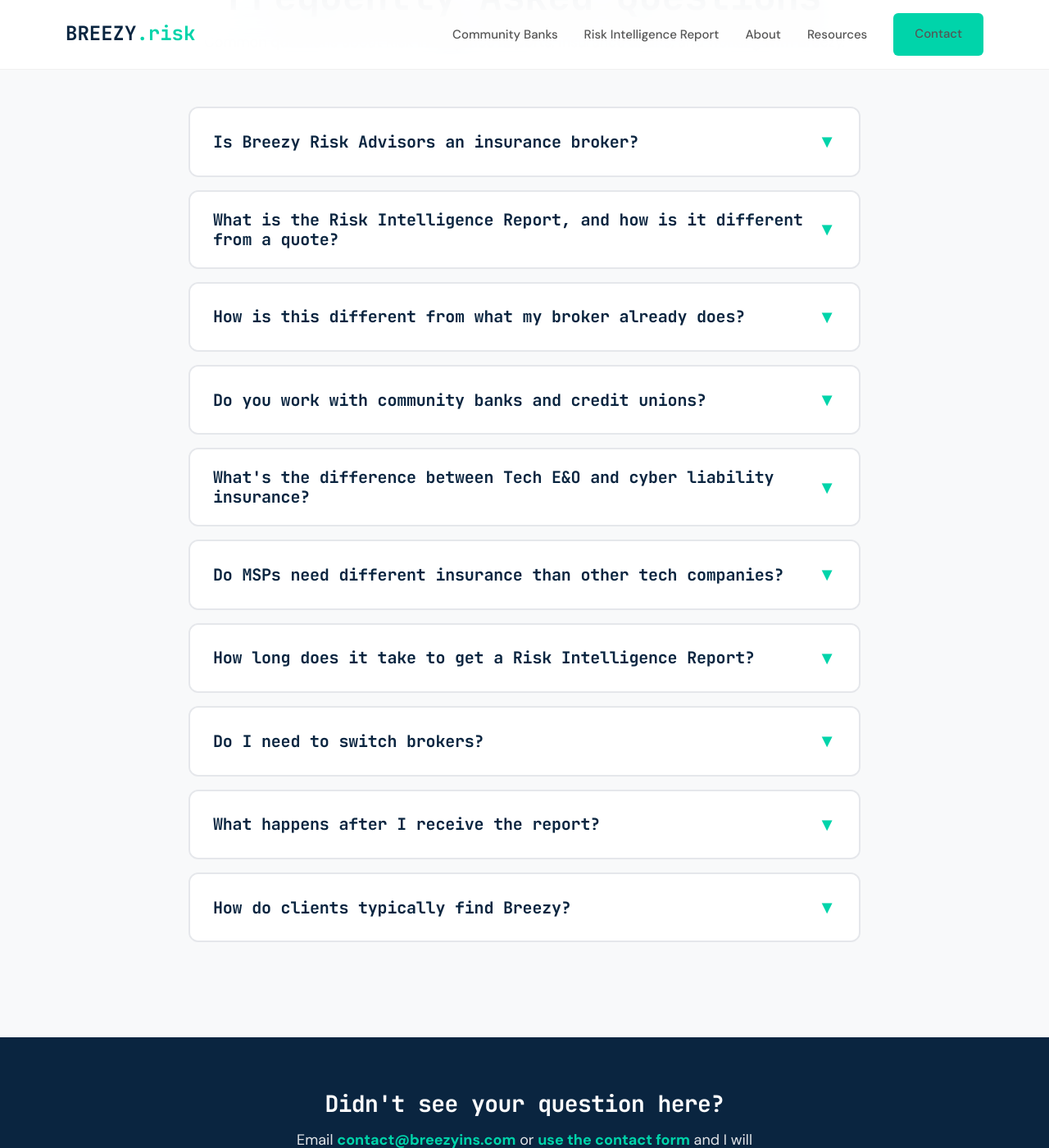
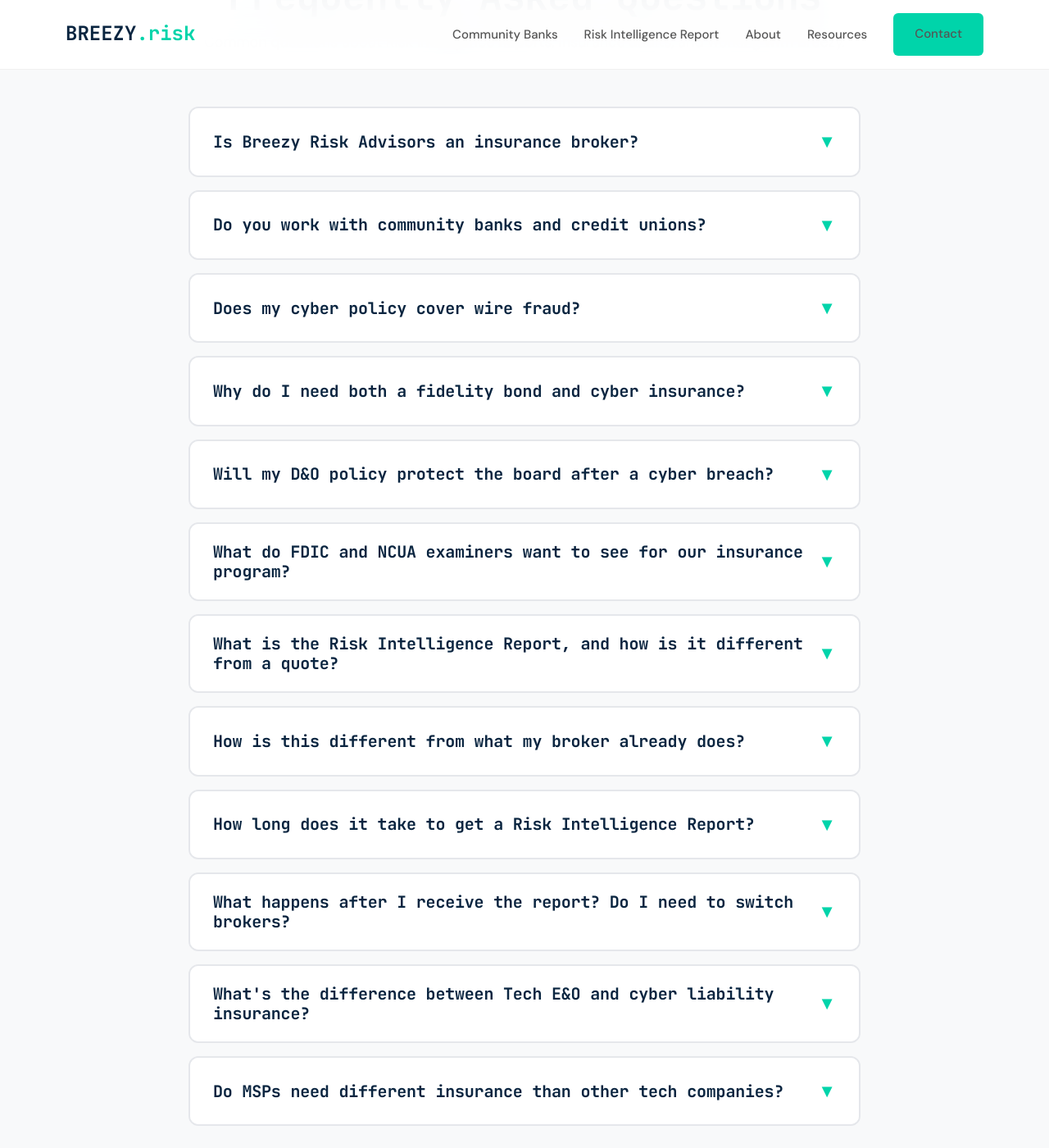
Before and after one commit to joeproe1/breezyins.com, a Jekyll site: the page built from faq.html, in a window 1280 px wide and 1400 px high, scrolled down 294 px. Shown: the whole window at 82% size. Built offline with Jekyll 4.4.1, drawn with Linux system fonts in a browser that asks for light colours; part of the change alters nothing that is shown.

Commit message:
FAQ refresh: bank-forward question order, four new bank questions
Co-Authored-By: Claude Opus 4.6 <noreply@anthropic.com>

```diff
--- a/faq.html
+++ b/faq.html
@@ -52,7 +52,47 @@ permalink: /faq/
       "name": "Is Breezy Risk Advisors an insurance broker?",
       "acceptedAnswer": {
         "@type": "Answer",
-        "text": "No. Breezy Risk Advisors is an independent risk advisory firm. I don't sell insurance, place policies, or earn commissions. I review and audit your existing insurance program and report what I find. If you want to act on the findings, you take them to your broker, or I can help you find one. The audit is the product, not a step toward a sale."
+        "text": "No. Breezy Risk Advisors is an independent risk advisory firm. I do not sell insurance, place policies, or earn commissions. I review and audit your existing insurance program and report what I find. If you want to act on the findings, you take them to your broker, or I can help you find one. The audit is the product, not a step toward a sale."
+      }
+    },
+    {
+      "@type": "Question",
+      "name": "Do you work with community banks and credit unions?",
+      "acceptedAnswer": {
+        "@type": "Answer",
+        "text": "Yes. Community banks and credit unions are a primary focus. Banks carry three overlapping policies (cyber, fidelity bond, D&O) that interact in ways most brokers review in isolation. I read all three together and map which policy responds to each incident type: wire fraud, ransomware, regulatory investigation, board liability. The report is built for three audiences: your board, your compliance team or examiner, and your broker."
+      }
+    },
+    {
+      "@type": "Question",
+      "name": "Does my cyber policy cover wire fraud?",
+      "acceptedAnswer": {
+        "@type": "Answer",
+        "text": "Sometimes, partially, with conditions. Most cyber policies treat wire fraud under a social engineering or funds transfer fraud sublimit, often $100K to $250K against a much larger aggregate limit. Many require the bank to prove a verification protocol was followed. The fidelity bond may be invoked as the primary policy, but its voluntary parting exclusion can apply when an employee initiated the transfer. The result is two carriers pointing at each other while the bank carries the loss. I read both policies together and map which scenarios respond, which are sublimited, and which fall through."
+      }
+    },
+    {
+      "@type": "Question",
+      "name": "Why do I need both a fidelity bond and cyber insurance?",
+      "acceptedAnswer": {
+        "@type": "Answer",
+        "text": "They were written for different problems. The fidelity bond covers employee dishonesty and physical theft. The cyber policy covers digital incidents like ransomware, data breaches, and network outages. Wire fraud and social engineering sit in the middle, and both policies have exclusions or sublimits in that overlap zone. A bank that carries both can still find that neither responds at meaningful limits when a $400,000 wire goes out the door. The point of an audit is to map exactly where the two policies meet, where they conflict, and where the gap falls on the institution."
+      }
+    },
+    {
+      "@type": "Question",
+      "name": "Will my D&O policy protect the board after a cyber breach?",
+      "acceptedAnswer": {
+        "@type": "Answer",
+        "text": "Probably less than you think. Most D&O policies for community banks include a cyber exclusion that excludes anything arising out of a cyber event. The intent is to push those claims to the cyber policy, but the cyber policy excludes D&O-style claims like shareholder derivative actions and individual director liability. After a breach, directors can face personal liability with neither policy responding at meaningful limits. I read both policies together and identify the wording that creates the gap, plus any investigative cost coverage the cyber policy may carry that the board can use."
+      }
+    },
+    {
+      "@type": "Question",
+      "name": "What do FDIC and NCUA examiners want to see for our insurance program?",
+      "acceptedAnswer": {
+        "@type": "Answer",
+        "text": "Examiners ask whether the board has reviewed the institution's insurance program in light of the bank's actual cyber and operational risk. They look for evidence of an independent assessment, not a renewal summary from a broker. A Risk Intelligence Report is built for that question. It includes specific findings, policy-language citations, dollar-range exposure, and a remediation plan. You can put it in front of an examiner as documented evidence that the board has reviewed coverage against the scenarios most likely to trigger a claim. The same applies to NCUA examinations of credit unions."
       }
     },
     {
@@ -60,7 +100,7 @@ permalink: /faq/
       "name": "What is the Risk Intelligence Report, and how is it different from a quote?",
       "acceptedAnswer": {
         "@type": "Answer",
-        "text": "A quote tells you the premium and a high-level description of coverage. It rarely tells you where the real gaps are or how your policies perform against realistic claim scenarios. The Risk Intelligence Report is a line-by-line analysis that flags where coverage will respond, be disputed, or fail, and what to fix first. For banks, it maps how cyber, fidelity bond, and D&O interact. For MSPs, it covers contract compliance issues. Best fit: Organizations that want to know whether their insurance will hold up in practice."
+        "text": "A quote tells you the premium and a high-level description of coverage. It rarely tells you where the real gaps are or how your policies perform against realistic claim scenarios. The Risk Intelligence Report is a detailed analysis that flags where coverage will respond, be disputed, or fail, and what to fix first. For banks, it maps how cyber, fidelity bond, and D&O interact. For MSPs, it covers contract compliance issues. Best fit: organizations that want to know whether their insurance will hold up in practice."
       }
     },
     {
@@ -73,10 +113,18 @@ permalink: /faq/
     },
     {
       "@type": "Question",
-      "name": "Do you work with community banks and credit unions?",
+      "name": "How long does it take to get a Risk Intelligence Report?",
       "acceptedAnswer": {
         "@type": "Answer",
-        "text": "Yes. Community banks and credit unions are a primary focus. Banks carry three overlapping policies (cyber, fidelity bond, D&O) that interact in ways most brokers review in isolation. I read all three together and map which policy responds to each incident type: wire fraud, ransomware, regulatory investigation, board liability. The report is built for three audiences: your board, your compliance team or examiner, and your broker."
+        "text": "Typically one week once I have your documents. You send your current policies (and for MSPs, up to three client agreements). I review coverage against realistic claim scenarios, then deliver the report with a walkthrough call."
+      }
+    },
+    {
+      "@type": "Question",
+      "name": "What happens after I receive the report? Do I need to switch brokers?",
+      "acceptedAnswer": {
+        "@type": "Answer",
+        "text": "You choose how to use it. Most institutions take the report to their current broker to renegotiate coverage at renewal, share it with their board or examiner as documented evidence of an independent review, or use it as a baseline to measure improvements year over year. The Risk Intelligence Report is a standalone engagement. You do not need to switch brokers, sign a broker of record letter, or move your insurance to act on the findings. The audit is the product. What you do next is up to you."
       }
     },
     {
@@ -93,38 +141,6 @@ permalink: /faq/
       "acceptedAnswer": {
         "@type": "Answer",
         "text": "Usually, yes. Standard insurance policies often define covered services too narrowly for MSP and security work, such as penetration testing, vulnerability assessments, monitoring, and incident response support. MSPs also have a distinct third-party exposure because you operate inside client environments. One incident can trigger multiple client claims."
-      }
-    },
-    {
-      "@type": "Question",
-      "name": "How long does it take to get a Risk Intelligence Report?",
-      "acceptedAnswer": {
-        "@type": "Answer",
-        "text": "Typically one week once I have your documents. You send your current policies (and for MSPs, up to three client agreements). I review coverage against realistic claim scenarios, then deliver the report with a walkthrough call."
-      }
-    },
-    {
-      "@type": "Question",
-      "name": "Do I need to switch brokers?",
-      "acceptedAnswer": {
-        "@type": "Answer",
-        "text": "No. The Risk Intelligence Report is a standalone engagement. No broker of record letter required. No commitment to move your insurance. Most clients use the report to work more effectively with their current broker. The value is knowing exactly what your policies say, where the gaps are, and what to prioritize before your next renewal."
-      }
-    },
-    {
-      "@type": "Question",
-      "name": "What happens after I receive the report?",
-      "acceptedAnswer": {
-        "@type": "Answer",
-        "text": "You choose how to use it: take it to your current broker to close the gaps and align coverage, share it with your board or examiner as documented evidence of your coverage review, or use it as a baseline to measure improvements at your next renewal. The report includes specific findings and prioritized recommendations. You and your broker decide what to act on first."
-      }
-    },
-    {
-      "@type": "Question",
-      "name": "How do clients typically find Breezy?",
-      "acceptedAnswer": {
-        "@type": "Answer",
-        "text": "Many clients are referred by a trusted partner who already works with them: IT audit and compliance firms, CPA firms that serve banks, or technology attorneys who review contracts. These professionals see insurance gaps surface during their own work but fall outside their scope to address."
       }
     }
   ]
@@ -146,7 +162,76 @@ permalink: /faq/
                 </div>
                 <div class="accordion-content">
                     <div class="accordion-body">
-                        <p>No. I don't sell insurance, place policies, or earn commissions. Breezy is an independent risk advisory firm. I review and audit your existing insurance program and report what I find. If you want to act on the findings, you take them to your broker, or I can help you find one. But the audit is the product, not a step toward a sale.</p>
+                        <p>No. I do not sell insurance, place policies, or earn commissions. Breezy is an independent risk advisory firm. I review and audit your existing insurance program and report what I find. If you want to act on the findings, you take them to your broker, or I can help you find one. The audit is the product, not a step toward a sale.</p>
+                    </div>
+                </div>
+            </div>
+
+            <div class="accordion-item">
+                <div class="accordion-header">
+                    <h2>Do you work with community banks and credit unions?</h2>
+                    <span class="icon">&#9660;</span>
+                </div>
+                <div class="accordion-content">
+                    <div class="accordion-body">
+                        <p>Yes. Community banks and credit unions are a primary focus. Banks carry three overlapping policies (cyber, fidelity bond, D&amp;O) that interact in ways most brokers review in isolation. I read all three together and map which policy responds to each incident type: wire fraud, ransomware, regulatory investigation, board liability.</p>
+                        <p>The report is built for three audiences: your board (executive brief with dollar ranges), your compliance team or examiner (full analysis with policy-language citations), and your broker (specific findings to renegotiate coverage at renewal).</p>
+                        <p><a href="{{ '/community-bank-insurance/' | relative_url }}">More on community bank insurance &rarr;</a></p>
+                    </div>
+                </div>
+            </div>
+
+            <div class="accordion-item">
+                <div class="accordion-header">
+                    <h2>Does my cyber policy cover wire fraud?</h2>
+                    <span class="icon">&#9660;</span>
+                </div>
+                <div class="accordion-content">
+                    <div class="accordion-body">
+                        <p>Sometimes, partially, with conditions. Most cyber policies treat wire fraud under a "social engineering" or "funds transfer fraud" sublimit, often $100K to $250K against a much larger aggregate limit. Many require the bank to prove a verification protocol was followed.</p>
+                        <p>The fidelity bond may be invoked as the primary policy for this type of loss, but its "voluntary parting" exclusion can apply when an employee initiated the transfer. The result is two carriers pointing at each other while the bank carries the loss.</p>
+                        <p>I read both policies together and map which scenarios respond, which are sublimited, and which fall through. <a href="{{ '/community-bank-insurance/' | relative_url }}">More on the three-policy interaction problem &rarr;</a></p>
+                    </div>
+                </div>
+            </div>
+
+            <div class="accordion-item">
+                <div class="accordion-header">
+                    <h2>Why do I need both a fidelity bond and cyber insurance?</h2>
+                    <span class="icon">&#9660;</span>
+                </div>
+                <div class="accordion-content">
+                    <div class="accordion-body">
+                        <p>They were written for different problems. The <strong>fidelity bond</strong> covers employee dishonesty and physical theft. The <strong>cyber policy</strong> covers digital incidents like ransomware, data breaches, and network outages.</p>
+                        <p>Wire fraud and social engineering sit in the middle, and both policies have exclusions or sublimits in that overlap zone. A bank that carries both can still find that neither responds at meaningful limits when a $400,000 wire goes out the door.</p>
+                        <p>The point of an audit is to map exactly where the two policies meet, where they conflict, and where the gap falls on the institution.</p>
+                    </div>
+                </div>
+            </div>
+
+            <div class="accordion-item">
+                <div class="accordion-header">
+                    <h2>Will my D&amp;O policy protect the board after a cyber breach?</h2>
+                    <span class="icon">&#9660;</span>
+                </div>
+                <div class="accordion-content">
+                    <div class="accordion-body">
+                        <p>Probably less than you think. Most D&amp;O policies for community banks include a cyber exclusion that excludes anything arising out of a cyber event. The intent is to push those claims to the cyber policy, but the cyber policy excludes D&amp;O-style claims like shareholder derivative actions and individual director liability.</p>
+                        <p>After a breach, directors can face personal liability with neither policy responding at meaningful limits. I read both policies together and identify the wording that creates the gap, plus any investigative cost coverage the cyber policy may carry that the board can use.</p>
+                    </div>
+                </div>
+            </div>
+
+            <div class="accordion-item">
+                <div class="accordion-header">
+                    <h2>What do FDIC and NCUA examiners want to see for our insurance program?</h2>
+                    <span class="icon">&#9660;</span>
+                </div>
+                <div class="accordion-content">
+                    <div class="accordion-body">
+                        <p>Examiners ask whether the board has reviewed the institution's insurance program in light of the bank's actual cyber and operational risk. They look for evidence of an <strong>independent assessment</strong>, not a renewal summary from a broker.</p>
+                        <p>A <a href="{{ '/risk-intelligence-report/' | relative_url }}">Risk Intelligence Report</a> is built for that question. It includes specific findings, policy-language citations, dollar-range exposure, and a remediation plan. You can put it in front of an examiner as documented evidence that the board has reviewed coverage against the scenarios most likely to trigger a claim.</p>
+                        <p>The same applies to NCUA examinations of credit unions.</p>
                     </div>
                 </div>
             </div>
@@ -159,7 +244,7 @@ permalink: /faq/
                 <div class="accordion-content">
                     <div class="accordion-body">
                         <p>A quote tells you the premium and a high-level description of coverage. It rarely tells you where the real gaps are or how your policies perform against realistic claim scenarios.</p>
-                        <p>The <a href="{{ '/risk-intelligence-report/' | relative_url }}">Risk Intelligence Report</a> is a line-by-line analysis that flags where coverage will respond, be disputed, or fail, and what to fix first.</p>
+                        <p>The <a href="{{ '/risk-intelligence-report/' | relative_url }}">Risk Intelligence Report</a> is a detailed analysis that flags where coverage will respond, be disputed, or fail, and what to fix first.</p>
                         <ul>
                             <li>Coverage gaps tied to the services you deliver or the risks you face</li>
                             <li>For banks: how cyber, fidelity bond, and D&amp;O interact (and where each carrier points to the other two)</li>
@@ -190,13 +275,31 @@ permalink: /faq/
 
             <div class="accordion-item">
                 <div class="accordion-header">
-                    <h2>Do you work with community banks and credit unions?</h2>
+                    <h2>How long does it take to get a Risk Intelligence Report?</h2>
                     <span class="icon">&#9660;</span>
                 </div>
                 <div class="accordion-content">
                     <div class="accordion-body">
-                        <p>Yes. Community banks and credit unions are a primary focus. Banks carry three overlapping policies (cyber, fidelity bond, D&amp;O) that interact in ways most brokers review in isolation. I read all three together and map which policy responds to each incident type: wire fraud, ransomware, regulatory investigation, board liability.</p>
-                        <p>The report is built for three audiences: your board (executive brief with dollar ranges), your compliance team or examiner (full analysis with policy-language citations), and your broker (specific findings to renegotiate coverage at renewal).</p>
+                        <p>Typically <strong>one week</strong> once I have your documents.</p>
+                        <p>You send your current policies (and for MSPs, up to three client agreements). I review coverage against realistic claim scenarios, then deliver the report with a walkthrough call.</p>
+                    </div>
+                </div>
+            </div>
+
+            <div class="accordion-item">
+                <div class="accordion-header">
+                    <h2>What happens after I receive the report? Do I need to switch brokers?</h2>
+                    <span class="icon">&#9660;</span>
+                </div>
+                <div class="accordion-content">
+                    <div class="accordion-body">
+                        <p>You choose how to use it:</p>
+                        <ul>
+                            <li><strong>Take it to your current broker</strong> to renegotiate coverage at renewal.</li>
+                            <li><strong>Share it with your board or examiner</strong> as documented evidence of an independent review.</li>
+                            <li><strong>Use it as a baseline</strong> to measure improvements year over year.</li>
+                        </ul>
+                        <p>The Risk Intelligence Report is a standalone engagement. You do not need to switch brokers, sign a broker of record letter, or move your insurance to act on the findings. The audit is the product. What you do next is up to you.</p>
                     </div>
                 </div>
             </div>
@@ -227,63 +330,6 @@ permalink: /faq/
                     </div>
                 </div>
             </div>
-
-            <div class="accordion-item">
-                <div class="accordion-header">
-                    <h2>How long does it take to get a Risk Intelligence Report?</h2>
-                    <span class="icon">&#9660;</span>
-                </div>
-                <div class="accordion-content">
-                    <div class="accordion-body">
-                        <p>Typically <strong>one week</strong> once I have your documents.</p>
-                        <p>You send your current policies (and for MSPs, up to three client agreements). I review coverage against realistic claim scenarios, then deliver the report with a walkthrough call.</p>
-                    </div>
-                </div>
-            </div>
-
-            <div class="accordion-item">
-                <div class="accordion-header">
-                    <h2>Do I need to switch brokers?</h2>
-                    <span class="icon">&#9660;</span>
-                </div>
-                <div class="accordion-content">
-                    <div class="accordion-body">
-                        <p>No. The Risk Intelligence Report is a standalone engagement. No broker of record letter required. No commitment to move your insurance.</p>
-                        <p>Most clients use the report to work more effectively with their current broker. The value is knowing exactly what your policies say, where the gaps are, and what to prioritize before your next renewal.</p>
-                    </div>
-                </div>
-            </div>
-
-            <div class="accordion-item">
-                <div class="accordion-header">
-                    <h2>What happens after I receive the report?</h2>
-                    <span class="icon">&#9660;</span>
-                </div>
-                <div class="accordion-content">
-                    <div class="accordion-body">
-                        <p>You choose how to use it:</p>
-                        <ul>
-                            <li><strong>Take it to your current broker</strong> to close the gaps and align coverage.</li>
-                            <li><strong>Share it with your board or examiner</strong> as documented evidence of your coverage review.</li>
-                            <li><strong>Use it as a baseline</strong> to measure improvements at your next renewal.</li>
-                        </ul>
-                        <p>The report includes specific findings and prioritized recommendations. You and your broker decide what to act on first.</p>
-                    </div>
-                </div>
-            </div>
-
-            <div class="accordion-item">
-                <div class="accordion-header">
-                    <h2>How do clients typically find Breezy?</h2>
-                    <span class="icon">&#9660;</span>
-                </div>
-                <div class="accordion-content">
-                    <div class="accordion-body">
-                        <p>Many clients are referred by a trusted partner who already works with them: IT audit and compliance firms, CPA firms that serve banks, or technology attorneys who review contracts. These professionals see insurance gaps surface during their own work but fall outside their scope to address.</p>
-                        <p>If you are an audit, compliance, or legal professional whose clients ask insurance questions you cannot answer, <a href="{{ '/contact/' | relative_url }}">I would be glad to talk</a> about how we might work together.</p>
-                    </div>
-                </div>
-            </div>
         </div>
     </div>
 </section>
```
